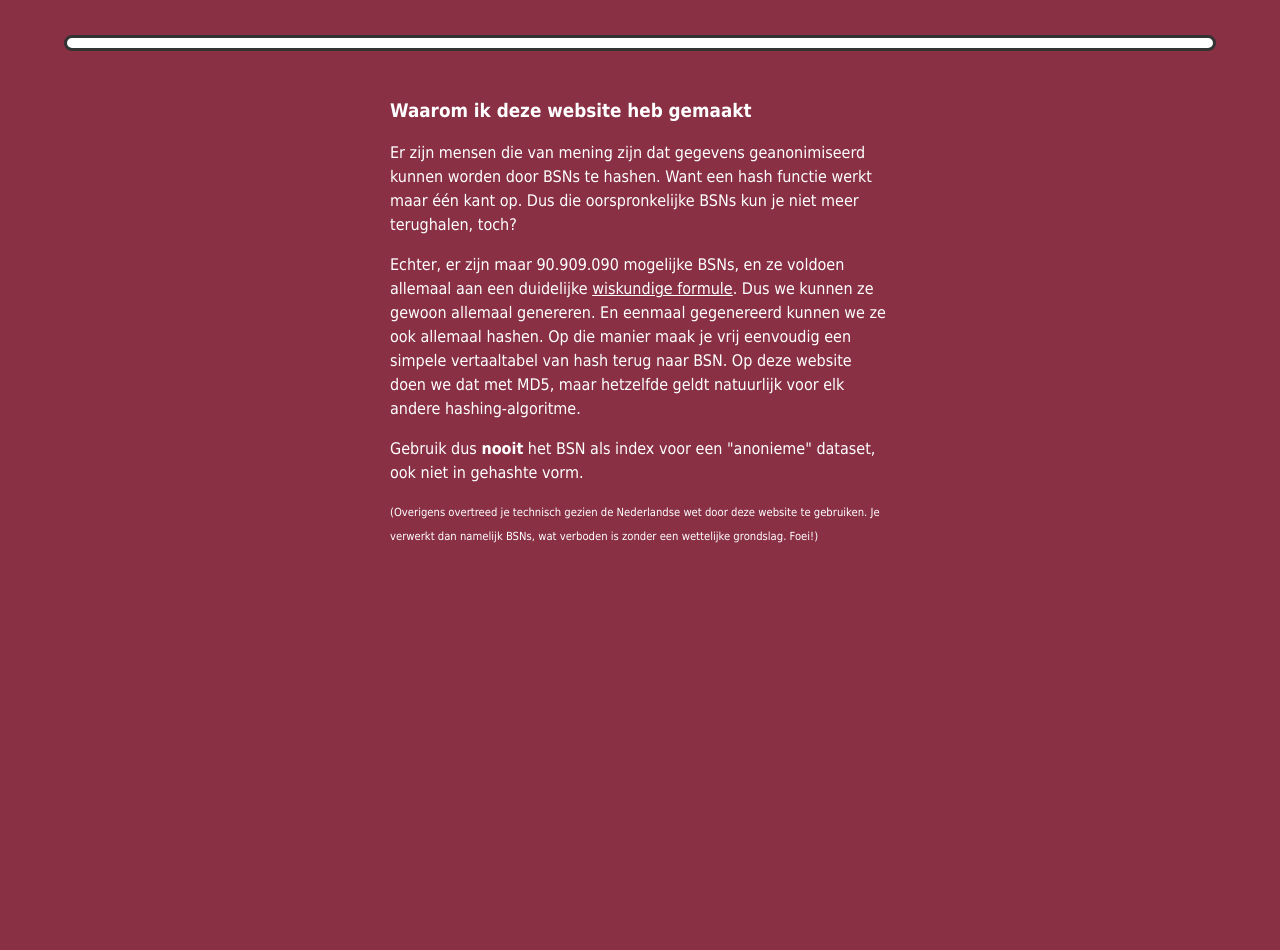
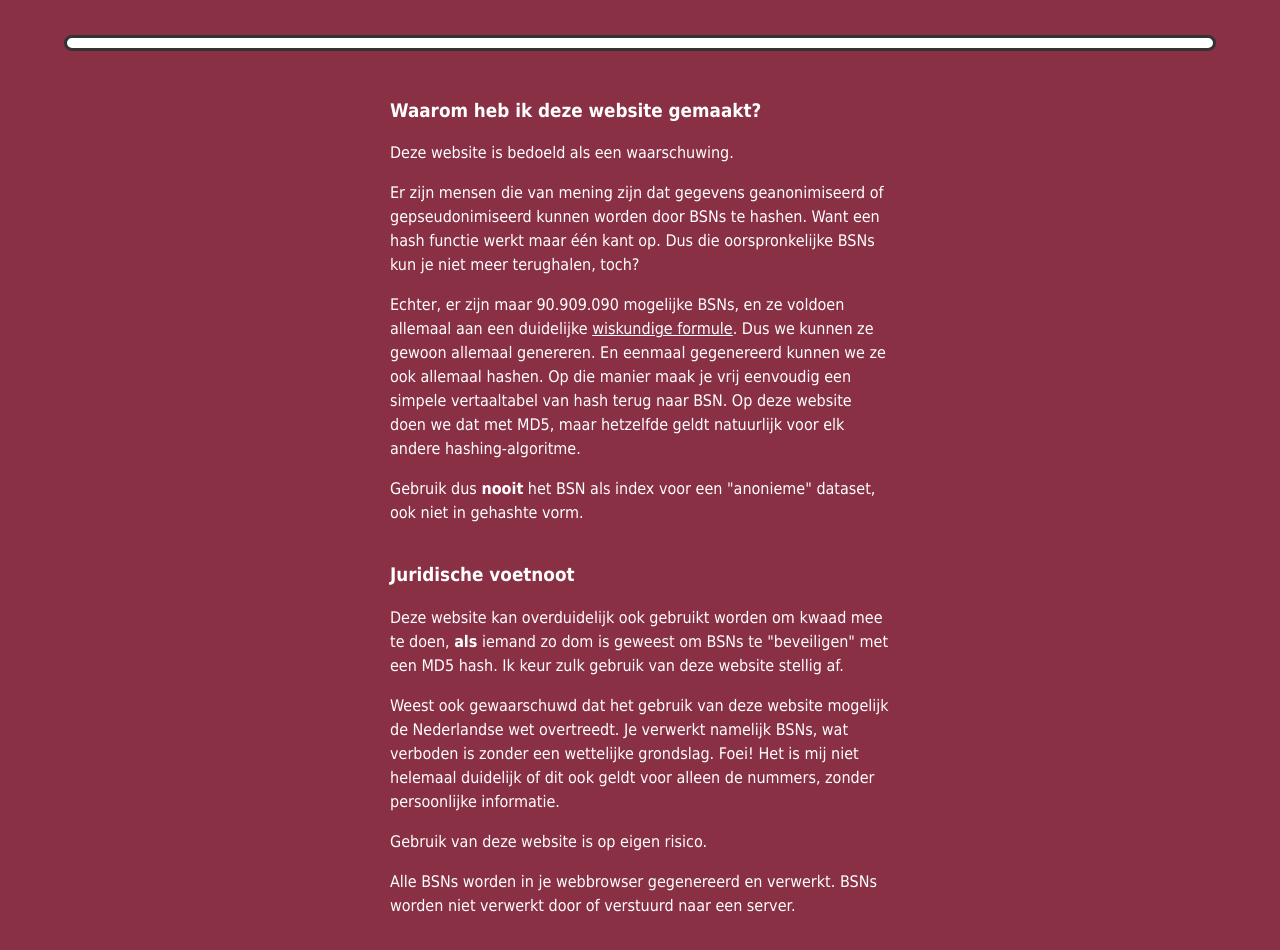
Before and after one commit to Timendus/bsn-generator, a website: page index.html in a window 1280 px wide. Shown: the part 278-1228 px from the top of the page. Before the commit the page ends 907 px from the top, so only its background shows below. Drawn offline with Linux system fonts and the light colour scheme.

Commit message:
Update description and make an English translation

```diff
--- a/index.html
+++ b/index.html
@@ -55,7 +55,7 @@
           if ( bsn )
             result.innerHTML = `Het bijbehorende BSN is <code>${bsn}</code>.`;
           else
-            result.innerText = "Geen BSN gevonden. Is de website al helemaal geladen?";
+            result.innerText = "Geen BSN gevonden. Heb je al op start geklikt? Anders zit de hash die je zoekt blijkbaar niet in het gekozen interval.";
         });
 
         // Make generation work
@@ -212,11 +212,15 @@
     </div>
 
     <div class="introduction">
-      <h3>Waarom ik deze website heb gemaakt</h3>
+      <h3>Waarom heb ik deze website gemaakt?</h3>
       <p>
-        Er zijn mensen die van mening zijn dat gegevens geanonimiseerd kunnen
-        worden door BSNs te hashen. Want een hash functie werkt maar één kant op.
-        Dus die oorspronkelijke BSNs kun je niet meer terughalen, toch?
+        Deze website is bedoeld als een waarschuwing.
+      </p>
+      <p>
+        Er zijn mensen die van mening zijn dat gegevens geanonimiseerd of
+        gepseudonimiseerd kunnen worden door BSNs te hashen. Want een hash
+        functie werkt maar één kant op. Dus die oorspronkelijke BSNs kun je niet
+        meer terughalen, toch?
       </p>
       <p>
         Echter, er zijn maar 90.909.090 mogelijke BSNs, en ze voldoen allemaal
@@ -232,10 +236,25 @@
         Gebruik dus <b>nooit</b> het BSN als index voor een "anonieme" dataset,
         ook niet in gehashte vorm.
       </p>
-      <p class="small">
-        (Overigens overtreed je technisch gezien de Nederlandse wet door deze
-        website te gebruiken. Je verwerkt dan namelijk BSNs, wat verboden is
-        zonder een wettelijke grondslag. Foei!)
+      <h3>Juridische voetnoot</h3>
+      <p>
+        Deze website kan overduidelijk ook gebruikt worden om kwaad mee te doen,
+        <b>als</b> iemand zo dom is geweest om BSNs te "beveiligen" met een MD5
+        hash. Ik keur zulk gebruik van deze website stellig af.
+      </p>
+      <p>
+        Weest ook gewaarschuwd dat het gebruik van deze website mogelijk de
+        Nederlandse wet overtreedt. Je verwerkt namelijk BSNs, wat verboden is
+        zonder een wettelijke grondslag. Foei! Het is mij niet helemaal
+        duidelijk of dit ook geldt voor alleen de nummers, zonder persoonlijke
+        informatie.
+      </p>
+      <p>
+        Gebruik van deze website is op eigen risico.
+      </p>
+      <p>
+        Alle BSNs worden in je webbrowser gegenereerd en verwerkt. BSNs worden
+        niet verwerkt door of verstuurd naar een server.
       </p>
     </div>
 
```
Also changed, not shown: README.md (added).
